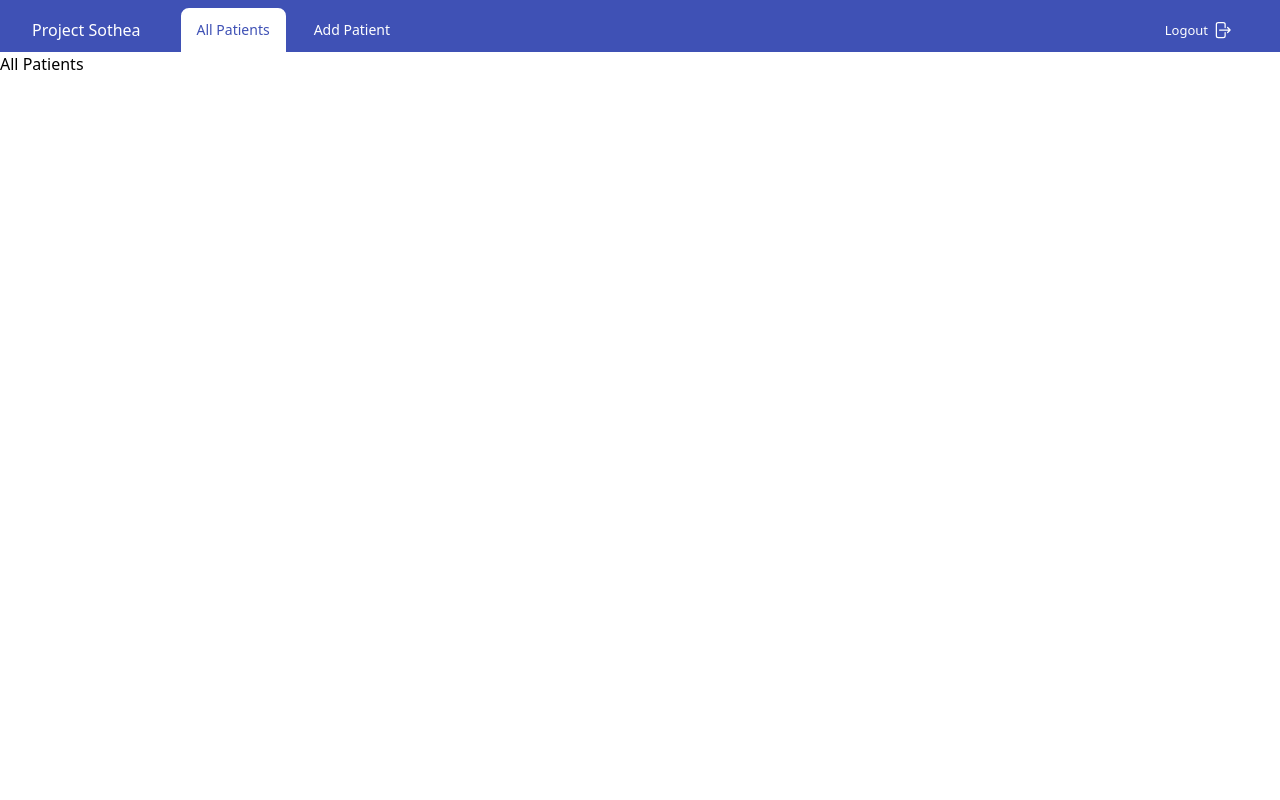
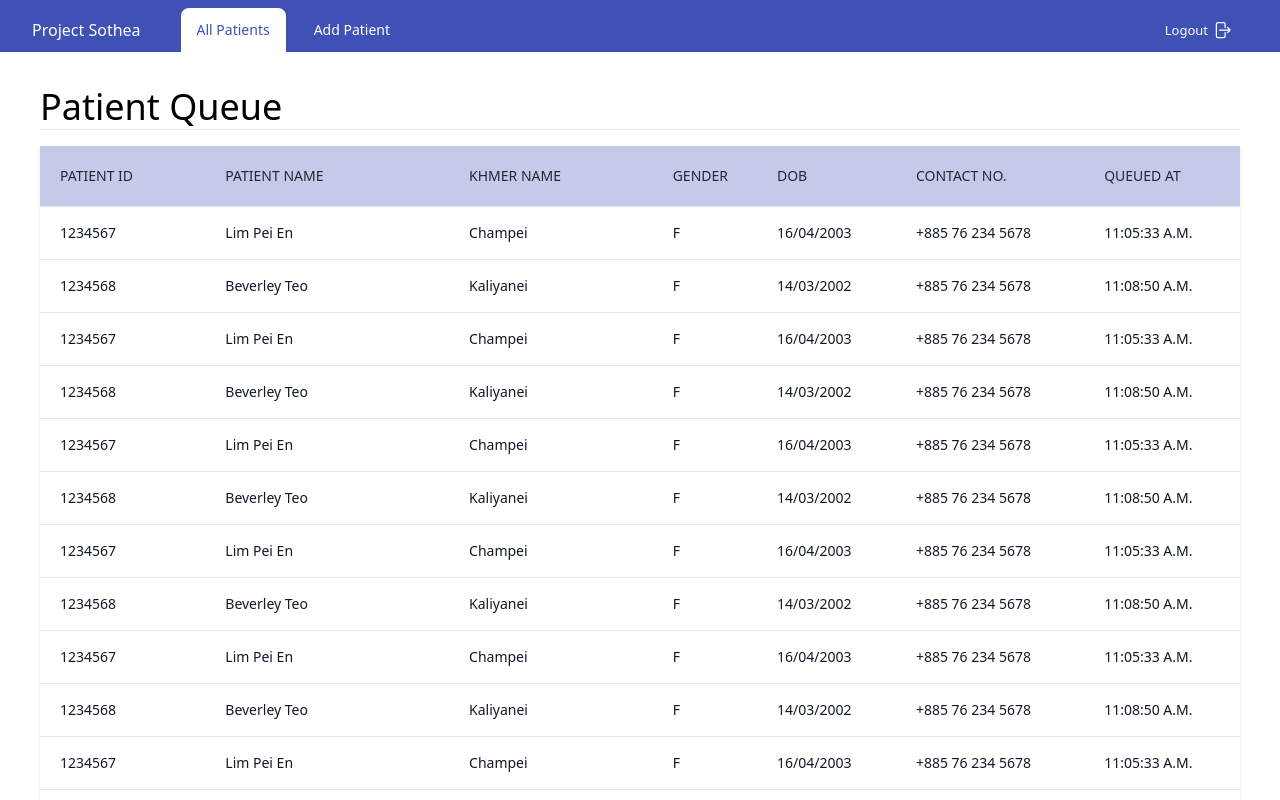
Before and after one commit to jieqiboh/Sothea-Frontend, a Vue app: page /allpatients in a window 1280 px wide. Shown: the top 800 px of the page. Built offline with nearby package versions, Linux system fonts and the light colour scheme.

Commit message:
Add table for All Patients tab

```diff
--- /dev/null
+++ b/src/components/all patients page/AllPatientsTableModal.vue
@@ -0,0 +1,92 @@
+<template>
+    <div class="container max-w-3xl px-4 mx-auto sm:px-8 table">
+        <div class="py-8">
+            <div class="flex flex-row justify-between w-full mb-1 sm:mb-0">
+                <h2 class="text-4xl leading-tight" style="color:black">
+                    Patient Queue
+                </h2>
+            </div>
+
+            <hr class="line"/>
+
+            <div class="px-4 py-4 -mx-4 overflow-x-auto sm:-mx-8 sm:px-8 table">
+                <div class="inline-block min-w-full overflow-hidden shadow table">
+                    <table class="min-w-full leading-normal">
+                        <thead>
+                            <tr>
+                                <th scope="col" class="px-5 py-5 text-sm font-medium text-left text-gray-800 uppercase border-b border-gray-200" style="background: rgba(63, 81, 181, 0.3);">
+                                    Patient ID
+                                </th>
+                                <th scope="col" class="px-12 py-5 text-sm font-medium text-left text-gray-800 uppercase bg-indigo-200 border-b border-gray-200" style="background: rgba(63, 81, 181, 0.3);">
+                                    Patient Name
+                                </th>
+                                <th scope="col" class="px-14 py-5 text-sm font-medium text-left text-gray-800 uppercase bg-indigo-200 border-b border-gray-200" style="background: rgba(63, 81, 181, 0.3);">
+                                    Khmer Name
+                                </th>
+                                <th scope="col" class="px-3 py-5 text-sm font-medium text-left text-gray-800 uppercase bg-indigo-200 border-b border-gray-200" style="background: rgba(63, 81, 181, 0.3);">
+                                    Gender
+                                </th>
+                                <th scope="col" class="px-5 py-5 text-sm font-medium text-left text-gray-800 uppercase bg-indigo-200 border-b border-gray-200" style="background: rgba(63, 81, 181, 0.3);">
+                                    DOB
+                                </th>
+                                <th scope="col" class="px-5 py-5 text-sm font-medium text-left text-gray-800 uppercase bg-indigo-200 border-b border-gray-200" style="background: rgba(63, 81, 181, 0.3);">
+                                    Contact No.
+                                </th>
+                                <th scope="col" class="px-5 py-5 text-sm font-medium text-left text-gray-800 uppercase bg-indigo-200 border-b border-gray-200" style="background: rgba(63, 81, 181, 0.3);">
+                                    Queued At
+                                </th>
+                            </tr>
+                        </thead>
+                        <tbody>
+                            <TableRow id='1234567' name="Lim Pei En" khmername="Champei" gender="F" DOB="16/04/2003" contactnumber="+885 76 234 5678" queuedat="11:05:33 A.M."/>
+                            <TableRow id='1234568' name="Beverley Teo" khmername="Kaliyanei" gender="F" DOB="14/03/2002" contactnumber="+885 76 234 5678" queuedat="11:08:50 A.M."/>
+                            <TableRow id='1234567' name="Lim Pei En" khmername="Champei" gender="F" DOB="16/04/2003" contactnumber="+885 76 234 5678" queuedat="11:05:33 A.M."/>
+                            <TableRow id='1234568' name="Beverley Teo" khmername="Kaliyanei" gender="F" DOB="14/03/2002" contactnumber="+885 76 234 5678" queuedat="11:08:50 A.M."/>
+                            <TableRow id='1234567' name="Lim Pei En" khmername="Champei" gender="F" DOB="16/04/2003" contactnumber="+885 76 234 5678" queuedat="11:05:33 A.M."/>
+                            <TableRow id='1234568' name="Beverley Teo" khmername="Kaliyanei" gender="F" DOB="14/03/2002" contactnumber="+885 76 234 5678" queuedat="11:08:50 A.M."/>
+                            <TableRow id='1234567' name="Lim Pei En" khmername="Champei" gender="F" DOB="16/04/2003" contactnumber="+885 76 234 5678" queuedat="11:05:33 A.M."/>
+                            <TableRow id='1234568' name="Beverley Teo" khmername="Kaliyanei" gender="F" DOB="14/03/2002" contactnumber="+885 76 234 5678" queuedat="11:08:50 A.M."/>
+                            <TableRow id='1234567' name="Lim Pei En" khmername="Champei" gender="F" DOB="16/04/2003" contactnumber="+885 76 234 5678" queuedat="11:05:33 A.M."/>
+                            <TableRow id='1234568' name="Beverley Teo" khmername="Kaliyanei" gender="F" DOB="14/03/2002" contactnumber="+885 76 234 5678" queuedat="11:08:50 A.M."/>
+                            <TableRow id='1234567' name="Lim Pei En" khmername="Champei" gender="F" DOB="16/04/2003" contactnumber="+885 76 234 5678" queuedat="11:05:33 A.M."/>
+                            <TableRow id='1234568' name="Beverley Teo" khmername="Kaliyanei" gender="F" DOB="14/03/2002" contactnumber="+885 76 234 5678" queuedat="11:08:50 A.M."/>
+                            <TableRow id='1234567' name="Lim Pei En" khmername="Champei" gender="F" DOB="16/04/2003" contactnumber="+885 76 234 5678" queuedat="11:05:33 A.M."/>
+                            <TableRow id='1234568' name="Beverley Teo" khmername="Kaliyanei" gender="F" DOB="14/03/2002" contactnumber="+885 76 234 5678" queuedat="11:08:50 A.M."/>
+                            <TableRow id='1234567' name="Lim Pei En" khmername="Champei" gender="F" DOB="16/04/2003" contactnumber="+885 76 234 5678" queuedat="11:05:33 A.M."/>
+                            <TableRow id='1234568' name="Beverley Teo" khmername="Kaliyanei" gender="F" DOB="14/03/2002" contactnumber="+885 76 234 5678" queuedat="11:08:50 A.M."/>
+                        </tbody>
+                    </table>
+                </div>
+            </div>
+        </div>
+    </div>
+
+
+</template>
+
+<script>
+import TableRow from './TableRow.vue';
+
+export default {
+    components: {
+        TableRow
+    }
+}
+
+</script>
+
+<style>
+
+.table {
+    width: 1200px;
+}
+
+.table-heading {
+    background: rgba(63, 81, 181);
+}
+
+.line {
+    height: 1px;
+    background: rgba(0, 0, 0, 0.17);
+}
+</style>
--- /dev/null
+++ b/src/components/all patients page/TableRow.vue
@@ -0,0 +1,58 @@
+<template>
+    <tr>
+        <td class="px-5 py-4 text-sm bg-white border-b border-gray-200">
+            <p class="text-gray-900 whitespace-no-wrap">
+                {{ id }}
+            </p>
+        </td>
+        <td class="px-12 py-4 text-sm bg-white border-b border-gray-200">
+            <p class="text-gray-900 whitespace-no-wrap">
+                {{ name }}
+            </p>
+        </td>
+        <td class="px-14 py-4 text-sm bg-white border-b border-gray-200">
+            <p class="text-gray-900 whitespace-no-wrap">
+                {{ khmername }}
+            </p>
+        </td>
+        <td class="px-3 py-4 text-sm bg-white border-b border-gray-200">
+            <p class="text-gray-900 whitespace-no-wrap">
+                {{ gender }}
+            </p>
+        </td>
+        <td class="px-5 py-4 text-sm bg-white border-b border-gray-200">
+            <p class="text-gray-900 whitespace-no-wrap">
+                {{ DOB }}
+            </p>
+        </td>
+        <td class="px-5 py-4 text-sm bg-white border-b border-gray-200">
+            <p class="text-gray-900 whitespace-no-wrap">
+                {{ contactnumber }}
+            </p>
+        </td>
+        <td class="px-5 py-4 text-sm bg-white border-b border-gray-200">
+            <p class="text-gray-900 whitespace-no-wrap">
+                {{ queuedat }}
+            </p>
+        </td>
+    </tr>
+</template>
+
+<script>
+export default {
+    props: [
+        'id',
+        'name',
+        'khmername',
+        'gender',
+        'DOB',
+        'contactnumber',
+        'queuedat'
+    ]
+}
+</script>
+
+
+<style>
+
+</style>
--- a/src/views/AllPatients.vue
+++ b/src/views/AllPatients.vue
@@ -1,14 +1,17 @@
 <template>
   <NavBar />
-  <h1>All Patients</h1>
+  <AllPatientsTableModal  />
 </template>
 
 <script>
 import NavBar from '../components/NavBar.vue'
 
+import AllPatientsTableModal from '../components/all patients page/AllPatientsTableModal.vue'
+
 export default {
   components: {
-    NavBar
+    NavBar,
+    AllPatientsTableModal
   }
 }
 </script>
```
